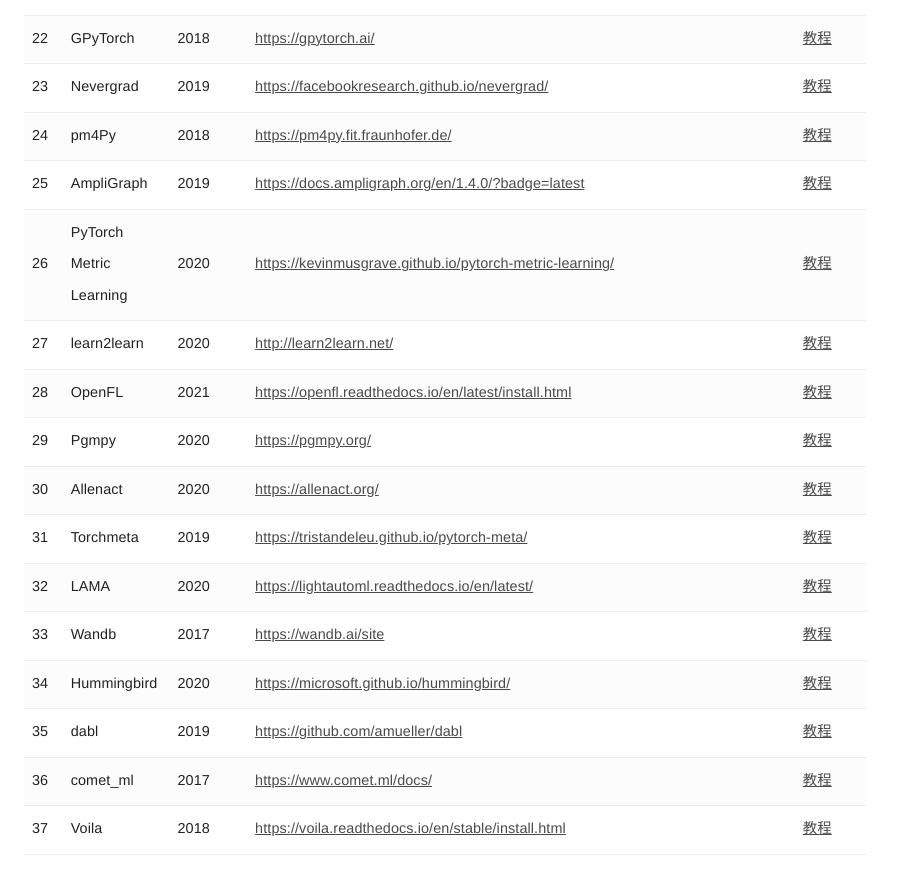
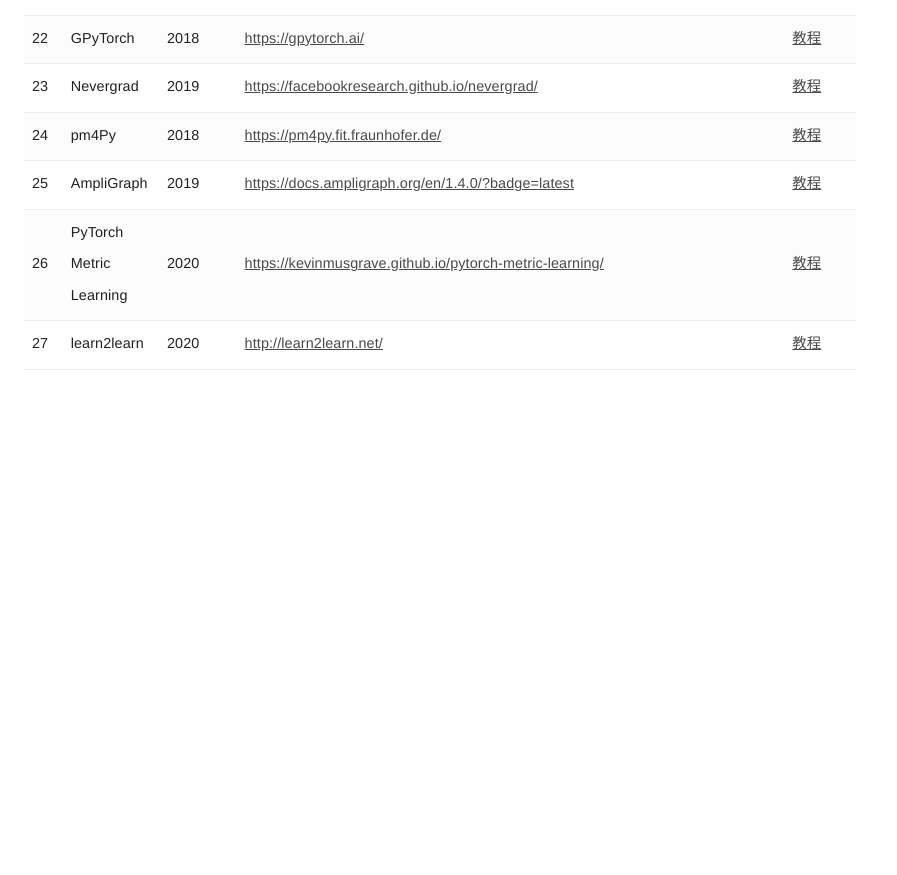
Before and after one commit to bashendixie/Machine_Learning_Notes, a Jekyll site: the page built from _docs/1、机器学习/机器学习资源.md, in a window 1280 px wide and 900 px high, scrolled down 10741 px. Shown: the top 875 px of the window, without its empty margins (366-1263 px from the left). Built offline with Jekyll 4.4.1, drawn with Linux system fonts in a browser that asks for light colours; some web fonts are replaced; after the commit the page ends 11156 px from its top, so only the background shows below that; some of the changed text lies outside the part shown.

Commit message:
no message

```diff
--- a/_docs/1、机器学习/机器学习资源.md
+++ b/_docs/1、机器学习/机器学习资源.md
@@ -80,6 +80,9 @@
 			<td>
 				<a href="https://pytorchvideo.org/" target="_blank">视频理解研究</a>
 			</td>
+			<td>
+				<a href="https://openfl.readthedocs.io/en/latest/install.html" target="_blank">openfl联邦学习</a>
+			</td>
 		</tr>
 		<tr>
 			<td>
@@ -100,7 +103,6 @@
 		</tr>
 	</tbody>
 </table>
-
 
 
 > 机器学习论文
@@ -182,9 +184,13 @@
 			<td>
 				<a href="https://www.automl.org/automl/" target="_blank">automl</a>
 			</td>
+			<td>
+				<a href="https://lightautoml.readthedocs.io/en/latest/"	target="_blank">lightautoml</a>
+			</td>
 		</tr>
 	</tbody>
 </table>
+
 
 > 算力主机
 <table width="1033" style="font-size: 0.8em;">
@@ -4018,235 +4024,5 @@
 				</a>
 			</td>
 		</tr>
-		<tr>
-			<td>
-				28
-			</td>
-			<td>
-				OpenFL
-			</td>
-			<td>
-				2021
-			</td>
-			<td>
-				<a href="https://openfl.readthedocs.io/en/latest/install.html" data-wpel-link="external"
-				target="_blank" rel="follow">
-					https://openfl.readthedocs.io/en/latest/install.html
-				</a>
-			</td>
-			<td>
-				<a href="https://analyticsindiamag.com/guide-to-open-federated-learning-openfl-an-intels-python-framework/"
-				data-wpel-link="internal">
-					教程
-				</a>
-			</td>
-		</tr>
-		<tr>
-			<td>
-				29
-			</td>
-			<td>
-				Pgmpy
-			</td>
-			<td>
-				2020
-			</td>
-			<td>
-				<a href="https://pgmpy.org/" data-wpel-link="external" target="_blank"
-				rel="follow">
-					https://pgmpy.org/
-				</a>
-			</td>
-			<td>
-				<a href="https://analyticsindiamag.com/guide-to-pgmpy-probabilistic-graphical-models-with-python-code/"
-				data-wpel-link="internal">
-					教程
-				</a>
-			</td>
-		</tr>
-		<tr>
-			<td>
-				30
-			</td>
-			<td>
-				Allenact
-			</td>
-			<td>
-				2020
-			</td>
-			<td>
-				<a href="https://allenact.org/" data-wpel-link="external" target="_blank"
-				rel="follow">
-					https://allenact.org/
-				</a>
-			</td>
-			<td>
-				<a href="https://analyticsindiamag.com/hands-on-python-guide-to-allenact-an-embodied-ai-project/"
-				data-wpel-link="internal">
-					教程
-				</a>
-			</td>
-		</tr>
-		<tr>
-			<td>
-				31
-			</td>
-			<td>
-				Torchmeta
-			</td>
-			<td>
-				2019
-			</td>
-			<td>
-				<a href="https://tristandeleu.github.io/pytorch-meta/" data-wpel-link="external"
-				target="_blank" rel="follow">
-					https://tristandeleu.github.io/pytorch-meta/
-				</a>
-			</td>
-			<td>
-				<a href="https://analyticsindiamag.com/guide-to-torchmeta-a-meta-learning-library-for-pytorch/"
-				data-wpel-link="internal">
-					教程
-				</a>
-			</td>
-		</tr>
-		<tr>
-			<td>
-				32
-			</td>
-			<td>
-				LAMA
-			</td>
-			<td>
-				2020
-			</td>
-			<td>
-				<a href="https://lightautoml.readthedocs.io/en/latest/" data-wpel-link="external"
-				target="_blank" rel="follow">
-					https://lightautoml.readthedocs.io/en/latest/
-				</a>
-			</td>
-			<td>
-				<a href="https://analyticsindiamag.com/hands-on-python-guide-to-lama-an-automatic-ml-model-creation-framework/"
-				data-wpel-link="internal">
-					教程
-				</a>
-			</td>
-		</tr>
-		<tr>
-			<td>
-				33
-			</td>
-			<td>
-				Wandb
-			</td>
-			<td>
-				2017
-			</td>
-			<td>
-				<a href="https://wandb.ai/site" data-wpel-link="external" target="_blank"
-				rel="follow">
-					https://wandb.ai/site
-				</a>
-			</td>
-			<td>
-				<a href="https://analyticsindiamag.com/hands-on-guide-to-weights-and-biases-wandb-with-python-implementation/"
-				data-wpel-link="internal">
-					教程
-				</a>
-			</td>
-		</tr>
-		<tr>
-			<td>
-				34
-			</td>
-			<td>
-				Hummingbird&nbsp;
-			</td>
-			<td>
-				2020
-			</td>
-			<td>
-				<a href="https://microsoft.github.io/hummingbird/" data-wpel-link="external"
-				target="_blank" rel="follow">
-					https://microsoft.github.io/hummingbird/
-				</a>
-			</td>
-			<td>
-				<a href="https://analyticsindiamag.com/guide-to-hummingbird-a-microsofts-library-for-expediting-traditional-machine-learning-models/"
-				data-wpel-link="internal">
-					教程
-				</a>
-			</td>
-		</tr>
-		<tr>
-			<td>
-				35
-			</td>
-			<td>
-				dabl
-			</td>
-			<td>
-				2019
-			</td>
-			<td>
-				<a href="https://github.com/amueller/dabl" data-wpel-link="external" target="_blank"
-				rel="follow">
-					https://github.com/amueller/dabl
-				</a>
-			</td>
-			<td>
-				<a href="https://analyticsindiamag.com/lets-learn-dabl-a-python-tool-for-data-analysis-and-ml-automation/"
-				data-wpel-link="internal">
-					教程
-				</a>
-			</td>
-		</tr>
-		<tr>
-			<td>
-				36
-			</td>
-			<td>
-				comet_ml
-			</td>
-			<td>
-				2017
-			</td>
-			<td>
-				<a href="https://www.comet.ml/docs/" data-wpel-link="external" target="_blank"
-				rel="follow">
-					https://www.comet.ml/docs/
-				</a>
-			</td>
-			<td>
-				<a href="https://analyticsindiamag.com/how-to-supercharge-your-machine-learning-experiments-with-comet-ml/"
-				data-wpel-link="internal">
-					教程
-				</a>
-			</td>
-		</tr>
-		<tr>
-			<td>
-				37
-			</td>
-			<td>
-				Voila
-			</td>
-			<td>
-				2018
-			</td>
-			<td>
-				<a href="https://voila.readthedocs.io/en/stable/install.html" data-wpel-link="external"
-				target="_blank" rel="follow">
-					https://voila.readthedocs.io/en/stable/install.html
-				</a>
-			</td>
-			<td>
-				<a href="https://analyticsindiamag.com/complete-guide-to-voila-to-turn-a-jupyter-notebook-into-a-standalone-web-application/"
-				data-wpel-link="internal">
-					教程
-				</a>
-			</td>
-		</tr>
 	</tbody>
 </table>
```
